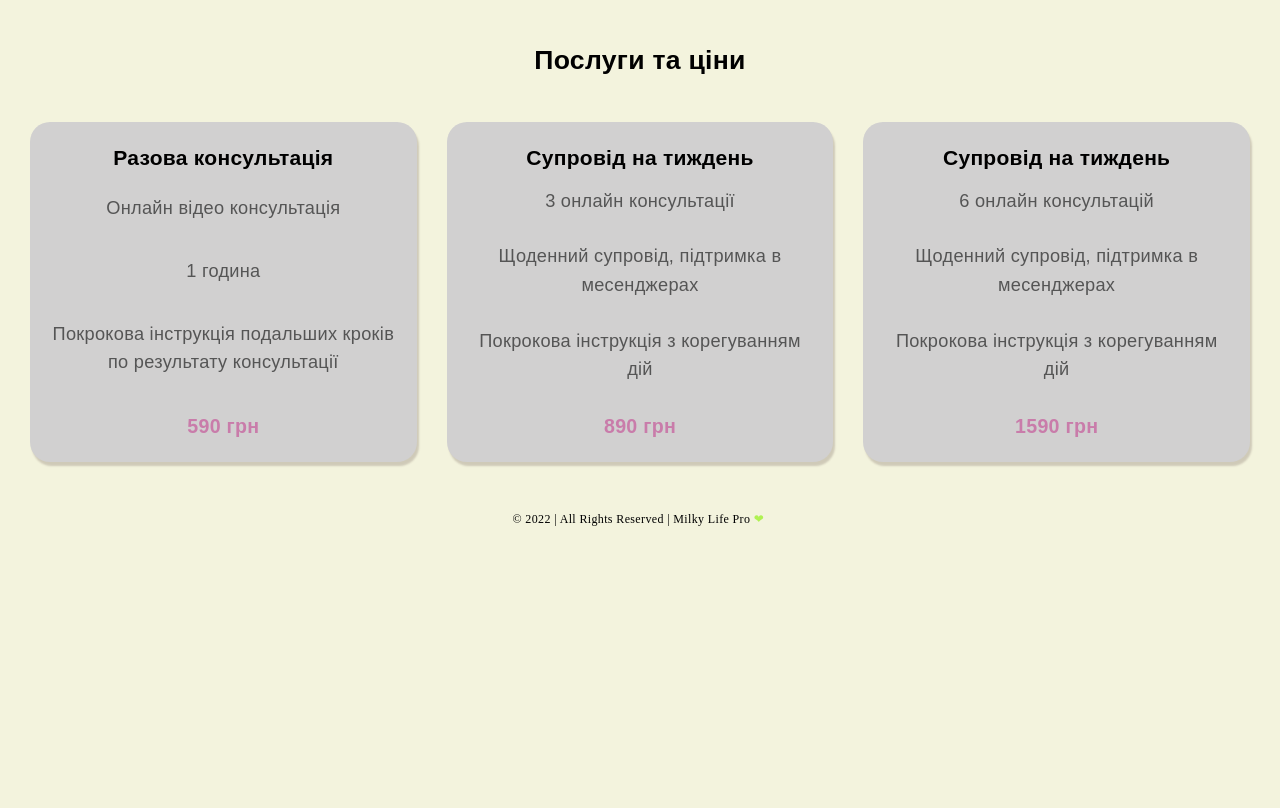
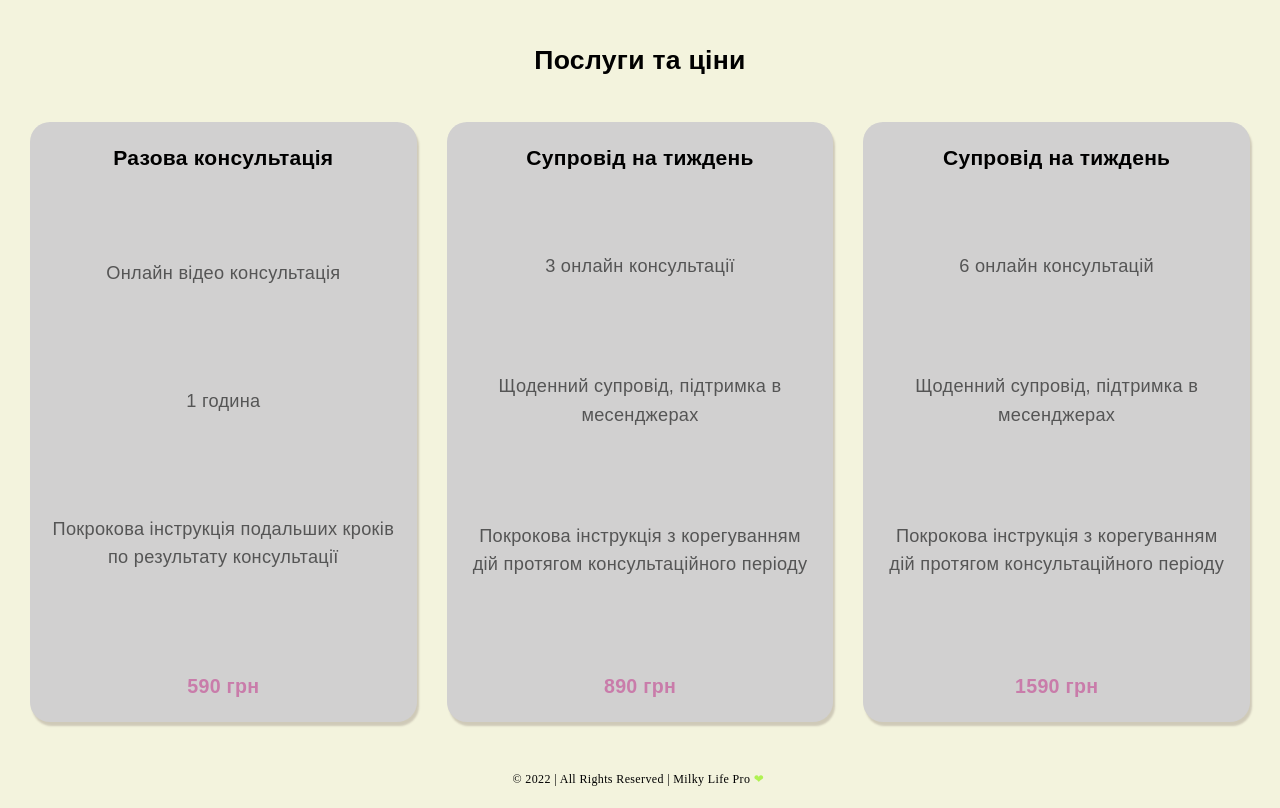
Before and after one commit to AnnaSobchenko/milkylifepro, a React (Create React App) app: page / in a window 1280 px wide. Shown: the part 1580-2388 px from the top of the page. Before the commit the page ends 2128 px from the top, so only its background shows below. Built offline with nearby package versions, Linux system fonts and the light colour scheme.

Commit message:
users update

```diff
--- a/src/App.js
+++ b/src/App.js
@@ -34,7 +34,7 @@ function App() {
             ? "var(--primary-bg-color)"
             : "var(--second-bg-color)",
         color: theme === "light" ? "black" : "white",
-        minHeight: "100vh",
+        // minHeight: "100vh",
       }}
     >
         <Suspense fallback={<Loader />}>
--- a/src/components/AuthForm/AuthForm.jsx
+++ b/src/components/AuthForm/AuthForm.jsx
@@ -34,12 +34,20 @@ const AuthForm = ({ isAuth }) => {
           </h2>
           <form onSubmit={handleSubmit} className={s.authFormInput}>
             {isAuth && (
+              <>
               <LabelForm
                 type="name"
                 handleChange={handleChange}
                 handleBlur={handleBlur}
                 values={values}
-              />
+                />
+              <LabelForm
+                type="phone"
+                handleChange={handleChange}
+                handleBlur={handleBlur}
+                values={values}
+                />
+                </>
             )}
             <LabelForm
               type="email"
@@ -61,12 +69,13 @@ const AuthForm = ({ isAuth }) => {
               }}
             >
               <NavLink
-                to={isAuth ? "/login" : "/trees"}
+                to={isAuth ? "/login" : "/"}
                 onClick={() => {
                   toast.success(
                     "A letter has been sent to your e-mail address, follow the link in the letter",
                     { containerId: "A" }
                   );
+                  console.log('values :>> ', values);
                   dispatch(!isAuth ? signin(values) : signup(values));
                   values.email === "admin@mail.com" && dispatch(addIsAdmin());
                 }}
--- a/src/components/Price/Price.module.scss
+++ b/src/components/Price/Price.module.scss
@@ -21,7 +21,8 @@
     display: flex;
     flex-direction: column;
     align-items: center;
-    height: 300px;
+    height: 70vh;
+    min-height: 300px;
     background-color: var(--second-bg-color);
     justify-content: space-between;
     padding: 20px;
--- a/src/components/_navigations/AppBar/AppBar.jsx
+++ b/src/components/_navigations/AppBar/AppBar.jsx
@@ -41,16 +41,6 @@ const AppBar = () => {
           </NavLink>
         </div>
         <div className={s.header_navLink}>
-          {isAdmin && (
-            <NavLink
-              to="/users"
-              className={({ isActive }) => (isActive ? s.activeStyle : s.link)}
-            >
-              <p> Users</p>
-              <Svg name="users" />
-            </NavLink>
-          )}
-
           <NavLink
             to="/"
             className={({ isActive }) => (isActive ? s.activeStyle : s.link)}
@@ -64,7 +54,16 @@ const AppBar = () => {
           >
             <p>Мама-марафон</p>
             <Svg name="marafon" />
-          </NavLink>
+          </NavLink>{" "}
+          {isAdmin && (
+            <NavLink
+              to="/users"
+              className={({ isActive }) => (isActive ? s.activeStyle : s.link)}
+            >
+              <p> Users</p>
+              <Svg name="users" />
+            </NavLink>
+          )}
         </div>
 
         <div className={s.logout}>
--- a/src/pages/UsersPage/UsersPage.jsx
+++ b/src/pages/UsersPage/UsersPage.jsx
@@ -42,7 +42,7 @@ const UsersPage = () => {
 
 
   return (
-    <section className={`container`}>
+    <section className={`container ${s.users}`}>
       <ul className={s.list}>
         {users.map((user) => (
           <li
@@ -52,6 +52,7 @@ const UsersPage = () => {
           >
             <p className={s.text__name}>{user.name}</p>
             <p className={s.text__email}>{user.email}</p>
+            <p className={s.text__phone}>{user.phone}</p>
 
           </li>
         ))}
--- a/src/pages/UsersPage/UsersPage.module.scss
+++ b/src/pages/UsersPage/UsersPage.module.scss
@@ -1,3 +1,6 @@
+.users {
+  min-height: calc(100vh - 70px - 56px);
+  margin-top: 70px;
   .list {
     display: grid;
     gap: 25px;
@@ -23,3 +26,4 @@
       }
     }
   }
+}
--- a/src/redux/auth/authSlice.js
+++ b/src/redux/auth/authSlice.js
@@ -10,7 +10,7 @@ import {
 const authSlice = createSlice({
   name: "auth",
   initialState: {
-    user: { email: "", name: "" },
+    user: { email: "", name: "", phone:"" },
     token: null,
     refreshToken: null,
     _id: null,
@@ -62,6 +62,7 @@ const authSlice = createSlice({
     [signin.fulfilled](state, { payload }) {
       state.user.email = payload.user.email;
       state.user.name = payload.user.name;
+      state.user.phone = payload.user.phone;
       state.token = payload.token;
       state.refreshToken = payload.refreshToken;
       state._id = payload._id;
--- a/src/utils/fetchApi.js
+++ b/src/utils/fetchApi.js
@@ -1,5 +1,5 @@
 import axios from "axios";
-axios.defaults.baseURL = "https://tree-care-rest-api.herokuapp.com/";
+axios.defaults.baseURL = "https://milkylifepro-rest-api.herokuapp.com/";
 // axios.defaults.baseURL = "http://localhost:3001/";
 
 const token = {
@@ -19,10 +19,11 @@ export async function signinUserApi(userData) {
 
 export async function signupUserApi(userData) {
   await axios.post("/api/users/signup", userData);
-  const { name, email, password } = userData;
+  const { name, email, phone, password } = userData;
   const data = signinUserApi({
     name,
     email,
+    phone,
     password,
   });
   return data;
--- a/src/utils/price.json
+++ b/src/utils/price.json
@@ -11,13 +11,13 @@
     "price": 890,
     "online": "3 онлайн консультації",
     "period": "Щоденний супровід, підтримка в месенджерах",
-    "description": "Покрокова інструкція з корегуванням дій"
+    "description": "Покрокова інструкція з корегуванням дій протягом консультаційного періоду"
   },
   {
     "title": "Супровід на тиждень",
     "price": 1590,
     "online": "6 онлайн консультацій",
     "period": "Щоденний супровід, підтримка в месенджерах",
-    "description": "Покрокова інструкція з корегуванням дій"
+    "description": "Покрокова інструкція з корегуванням дій протягом консультаційного періоду"
   }
 ]
```
Also changed, not shown: src/index.scss (line endings or trailing spaces). Lines whose indentation alone changed are shown as unchanged.
